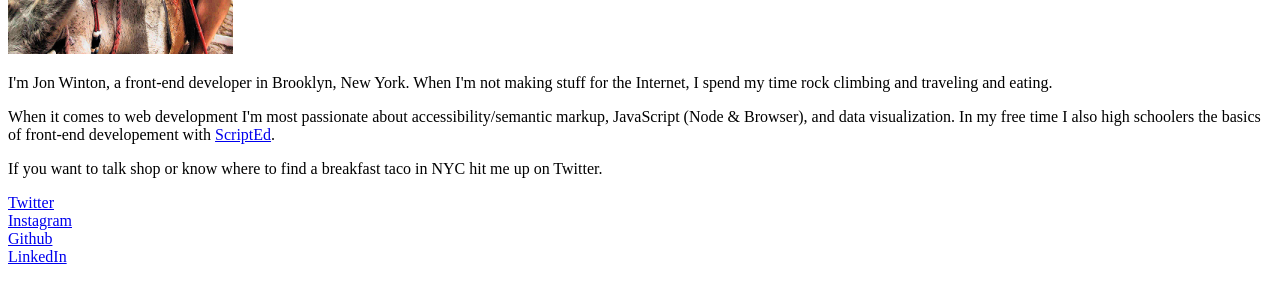
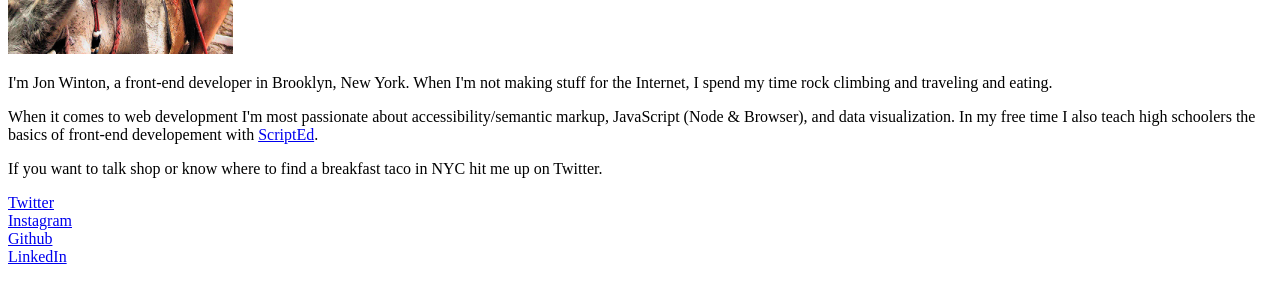
Before and after one commit to jonwinton/jonwintondotcom, a Jekyll site: the page built from _pages/about.md, in a window 1280 px wide. Shown: the part 476-776 px from the top of the page. Built offline with Jekyll 4.4.1, drawn with Linux system fonts in a browser that asks for light colours; some web fonts are replaced.

Commit message:
Fixing copy edit

```diff
--- a/_pages/about.md
+++ b/_pages/about.md
@@ -10,7 +10,7 @@ permalink: /about/
             <h2 class="hdg hdg_2">About Me</h2>
             <img class="left" src="{{ "/assets/images/global/donkey.jpg" | prepend: site.baseurl }}" alt="Me on a donkey in Greece" width="225">
             <p>I'm Jon Winton, a front-end developer in Brooklyn, New York. When I'm not making stuff for the Internet, I spend my time rock climbing and traveling and eating.</p>
-            <p>When it comes to web development I'm most passionate about accessibility/semantic markup, JavaScript (Node &amp; Browser), and data visualization. In my free time I also high schoolers the basics of front-end developement with <a href="//scripted.org" target="_blank">ScriptEd</a>.</p>
+            <p>When it comes to web development I'm most passionate about accessibility/semantic markup, JavaScript (Node &amp; Browser), and data visualization. In my free time I also teach high schoolers the basics of front-end developement with <a href="//scripted.org" target="_blank">ScriptEd</a>.</p>
             <p>If you want to talk shop or know where to find a breakfast taco in NYC hit me up on Twitter.</p>
         </div>
     </div>
```
